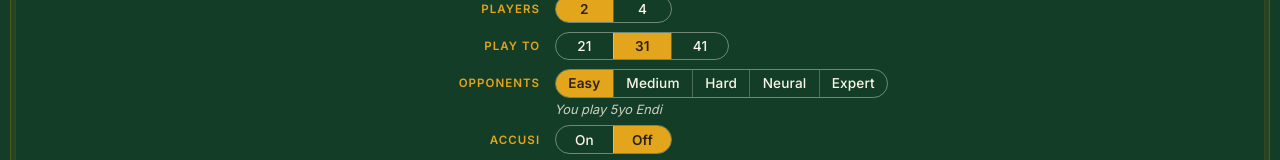
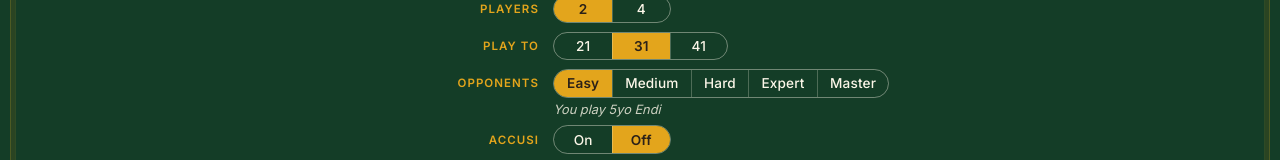
Before and after one commit to eYmeraj/tressette, a React (Vite) app: page / in a window 1280 px wide. Shown: the part 330-490 px from the top of the page. Built offline with nearby package versions, Linux system fonts and the light colour scheme; a web font is replaced by a local one.

Commit message:
Rename the ML opponents' labels: Neural -> Expert, Expert -> Master

```diff
--- a/src/engine/bots/index.ts
+++ b/src/engine/bots/index.ts
@@ -72,13 +72,13 @@ export const BOTS = {
   },
   // Trained by self-play (see ml/README.md); 2-player only, and they need prepareBot before their first move.
   neural: lazyBot(
-    { id: 'neural', name: 'Neural', label: 'Neural', age: 20, difficulty: 'Hard', players: [2],
-      description: 'A neural network trained by self-play: plays on instinct, instantly. 2 players only.' },
+    { id: 'neural', name: 'Neural', label: 'Expert', age: 20, difficulty: 'Expert', players: [2],
+      description: 'Learned by playing itself for thousands of hands: plays on instinct, instantly. 2 players only.' },
     async () => makeNeuralBot(await fetchWeights(weightsUrl), 'neural'),
   ),
   expert: lazyBot(
-    { id: 'expert', name: 'Expert', label: 'Expert', age: 30, difficulty: 'Expert', players: [2],
-      description: 'Imagines how the hidden cards could lie and plays each deal out with the neural network. 2 players only.' },
+    { id: 'expert', name: 'Expert', label: 'Master', age: 30, difficulty: 'Master', players: [2],
+      description: 'Plays on instinct too, then imagines how the hidden cards could lie and checks its choice. 2 players only.' },
     // About 0.3 s a move on a desktop, at most ~0.8 s on slow devices.
     async () => makeNetSearchBot(await fetchWeights(weightsUrl), { samples: 40, top: 3, budget: { ms: 800, minSamples: 12 } }, 'expert'),
   ),
--- a/src/engine/bots/neural.ts
+++ b/src/engine/bots/neural.ts
@@ -36,11 +36,11 @@ export function makeNeuralBot(weights: MlpWeights, id = 'neural'): Bot {
   return {
     id,
     name: 'Neural',
-    label: 'Neural',
+    label: 'Expert',
     age: 20,
-    difficulty: 'Hard',
+    difficulty: 'Expert',
     players: [weights.players],
-    description: 'A neural network trained by self-play: plays on instinct, instantly. 2 players only.',
+    description: 'Learned by playing itself for thousands of hands: plays on instinct, instantly. 2 players only.',
     chooseMove: (v) => policy.move(v),
   };
 }
@@ -66,11 +66,11 @@ export function makeNetSearchBot(weights: MlpWeights, { samples, top, rollout, b
   return {
     id,
     name: 'Expert',
-    label: 'Expert',
+    label: 'Master',
     age: 30,
-    difficulty: 'Expert',
+    difficulty: 'Master',
     players: [weights.players],
-    description: 'Imagines how the hidden cards could lie and plays each deal out with the neural network. 2 players only.',
+    description: 'Plays on instinct too, then imagines how the hidden cards could lie and checks its choice. 2 players only.',
     chooseMove: makeStatsBot({
       samples,
       endgame: true,
--- a/src/engine/bots/types.ts
+++ b/src/engine/bots/types.ts
@@ -14,7 +14,7 @@ export interface Bot {
   label: string;
   /** Endi's age when playing as this bot: the opponent is called "<age>yo Endi". */
   age: number;
-  difficulty: 'Easy' | 'Medium' | 'Hard' | 'Expert';
+  difficulty: 'Easy' | 'Medium' | 'Hard' | 'Expert' | 'Master';
   description: string;
   /** The game sizes it can play; any if omitted. */
   players?: readonly (2 | 4)[];
```
